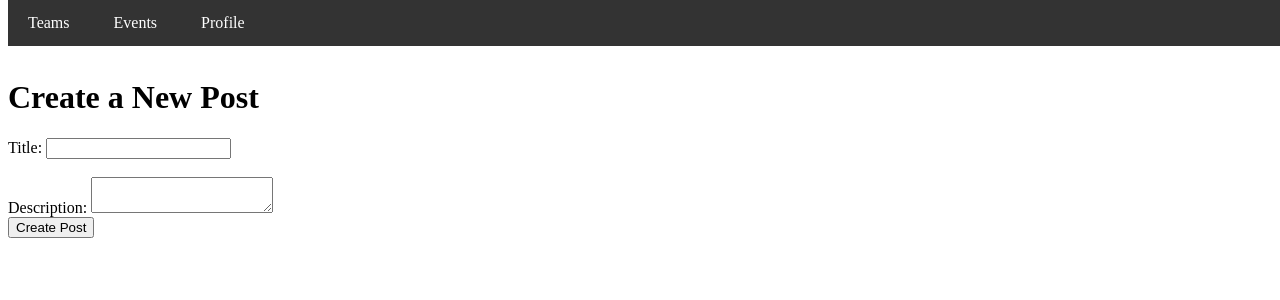
After one commit to JRWoods02/PlayItForward, a Flask app: page /create_post in a window 1280 px wide. The commit adds this page. Shown: the top 300 px of the page. Run offline with Flask 3, Linux system fonts and the light colour scheme.

Commit message:
posting functionality working

```diff
--- a/app.py
+++ b/app.py
@@ -1,7 +1,13 @@
 from flask import Flask, render_template, url_for, redirect, request, session, flash, get_flashed_messages
+from sqlalchemy import Column, Integer, String, ForeignKey, Text, DateTime
 from flask_sqlalchemy import SQLAlchemy
 from datetime import timedelta
 from werkzeug.security import generate_password_hash, check_password_hash
+import os
+from datetime import datetime
+from werkzeug.utils import secure_filename
+from flask_migrate import Migrate
+
 
 app = Flask(__name__)
 app.secret_key = "Pembroke"
@@ -12,13 +18,15 @@ app.config['SQLALCHEMY_DATABASE_URI'] = 'sqlite:///users.sqlite3'
 app.config["SQLALCHEMY_TRACK_MODIFICATIONS"] = False
 
 db = SQLAlchemy(app)
-with app.app_context():
-        db.create_all()
-        print("Database tables created")
+migrate = Migrate(app, db)
+# with app.app_context():
+#         db.create_all()
+#         print("Database tables created")
 
 class users(db.Model):
+    __tablename__ = "users"
     id = db.Column(db.Integer, primary_key=True)
-    fullname = db.Column(db.String(100), unique=True, nullable=False)
+    fullname = db.Column(db.String(100), unique=False, nullable=False)
     email = db.Column(db.String(100), unique=True, nullable=False)
     password_hash = db.Column(db.String(200), nullable=False)
 
@@ -27,6 +35,17 @@ class users(db.Model):
 
     def __repr__(self):
         return '<users {}>'.format(self.fullname)
+
+class Post(db.Model):
+    __tablename__ = 'posts'
+    id = db.Column(db.Integer, primary_key=True)
+    title = db.Column(db.String(255), nullable=False)
+    description = db.Column(Text, nullable=False)
+    user_id = db.Column(db.Integer, db.ForeignKey('users.id'), nullable=False)
+    created_at = db.Column(DateTime, default=datetime.utcnow)
+
+    user = db.relationship('users', backref=db.backref('posts', lazy=True))
+
 
 @app.route('/')
 def home():
@@ -102,10 +121,31 @@ def myProfile():
         flash("You must be logged in to view your profile.", "error")
         return redirect(url_for('login'))
 
+    user_id = session.get('user_id')
+    user_posts = Post.query.filter_by(user_id=user_id).order_by(Post.created_at.desc()).all()
+
     fullname = session.get('fullname')
     email = session.get('email')
-    return render_template("myProfile.html", fullname=fullname, email=email)
+    return render_template("myProfile.html", fullname=fullname, email=email, posts=user_posts)
 
+
+@app.route('/create_post', methods=['GET', 'POST'])
+def create_post():
+    if request.method == 'POST':
+        title = request.form.get('title')
+        description = request.form.get('description')
+        current_user_id = session.get('user_id')  # Ensure you have logic to handle user identification
+
+        # Create and save the new post
+        new_post = Post(title=title, description=description, user_id=current_user_id)
+        db.session.add(new_post)
+        db.session.commit()
+
+        flash('Post created successfully!', 'success')
+        return redirect(url_for('myProfile'))
+
+    # For a GET request, render the form
+    return render_template('create_post.html')
 
 if __name__ == "__main__":
     with app.app_context():
--- /dev/null
+++ b/templates/create_post.html
@@ -0,0 +1,28 @@
+<!DOCTYPE html>
+<html lang="en">
+<head>
+    <meta charset="UTF-8">
+    <title>Create Post</title>
+    <link rel="stylesheet" href="{{ url_for('static', filename='styles.css') }}">
+</head>
+<body>
+    <nav>
+        <ul>
+            <li><a href="/teams">Teams</a></li>
+            <li><a href="/events">Events</a></li>
+            <li><a href="/myProfile">Profile</a></li>
+        </ul>
+    </nav>
+
+    <h1>Create a New Post</h1>
+    <form action="{{ url_for('create_post') }}" method="post">
+        <label for="title">Title:</label>
+        <input type="text" name="title" id="title" required><br><br>
+
+        <label for="description">Description:</label>
+        <textarea name="description" id="description" required></textarea><br>
+
+        <input type="submit" value="Create Post">
+    </form>
+</body>
+</html>
--- a/templates/login.html
+++ b/templates/login.html
@@ -22,6 +22,8 @@
             <input type="password" id="password" name="password" required>
 
             <button type="submit">Login</button>
+
+            <p>{{message}}</p>
         </form>
     </div>
 </body>
```
Also changed, not shown: templates/myProfile.html (+17 -0 lines), 1 other file.
